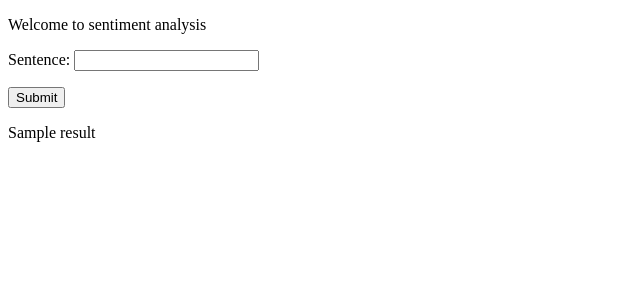
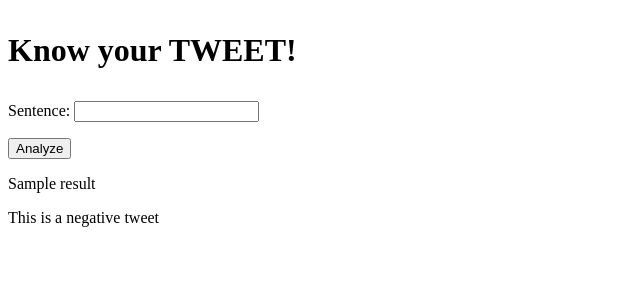
Before and after one commit to AaqilSh/Twitter-Sentiment-Analysis-API, a Django app: template sentiment/templates/sentiment/index.html in a window 1280 px wide. Shown: the top 300 px of the page, without its empty margins (0-640 px from the left). Run offline with Django 3.2, Linux system fonts and the light colour scheme; tables that the repository leaves empty hold one stand-in row (values such as "Sample post"); the template is opened without the code that fills it: values that come from a table or form of the project are taken from there, most other values are stand-ins (such as "Sample title", 1, 10 or a date in 2020); parts of the project's set-up code (start-up, migrations or seed data) failed here and were passed over.

Commit message:
Template customization

```diff
--- a/sentiment/templates/sentiment/index.html
+++ b/sentiment/templates/sentiment/index.html
@@ -1,27 +1,38 @@
 <!DOCTYPE html>
 <html lang="en">
-
   <head>
-	<meta charset="UTF-8">
-	<meta http-equiv="X-UA-Compatible" content="IE=edge">
-	<meta name="viewport" content="width=device-width, initial-scale=1.0">
+    <meta charset="UTF-8" />
+    <meta http-equiv="X-UA-Compatible" content="IE=edge" />
+    <meta name="viewport" content="width=device-width, initial-scale=1.0" />
     <title>Sentiment Analysis</title>
   </head>
 
   <body>
-	<p>Welcome to sentiment analysis</p>
+    <h1>
+      <p>Know your TWEET!</p>
+    </h1>
+    <div id="form">
       <form action="" method="post">
         {% csrf_token %}
+
         <div>{{form.as_p}}</div>
-		<button type="submit">Submit</button>
+
+        <button type="submit">Analyze</button>
       </form>
+    </div>
 
     {% if result %}
 
     <p>{{result}}</p>
 
-	{% endif %}
+    {% if result|lower == 'positive' %}
 
+    <p>This is a positive tweet</p>
+
+    {% else %}
+
+    <p>This is a negative tweet</p>
+
+    {% endif %} {% endif %}
   </body>
-
 </html>
```
Also changed, not shown: sentiment/templates/sentiment/result.html (deleted, +0 -15 lines). Lines whose indentation alone changed are shown as unchanged.
